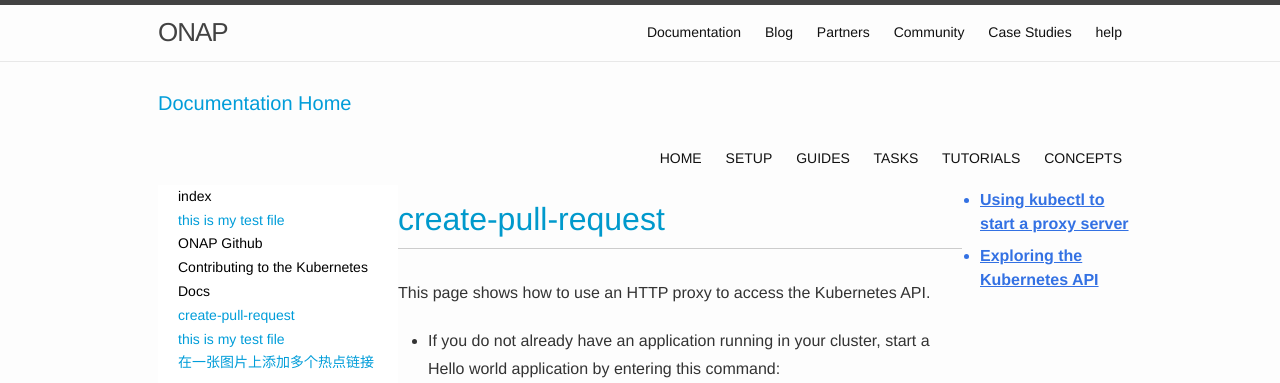
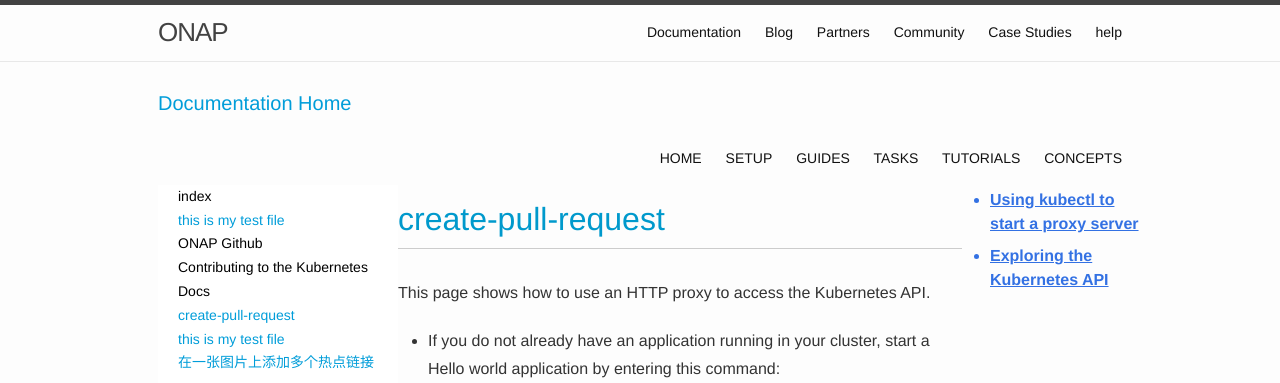
Before and after one commit to pnpdjie/pnpdjie.github.io, a Jekyll site: the page built from docs/home/contribute/create-pull-request.md, in a window 1280 px wide. Shown: the top 383 px of the page. Built offline with Jekyll 4.4.1, drawn with Linux system fonts in a browser that asks for light colours; cached includes are drawn as plain includes.

Commit message:
fix markdown-toc right position in different resolution

```diff
--- a/_sass/_base.sass
+++ b/_sass/_base.sass
@@ -33,7 +33,7 @@
 #docsContent
 	position: relative
 	float: left
-	width: 100%
+	width: calc(100% - 150px)
 
 	$toc-margin: 15px
 	$header-clearance: $header-height + 20px
@@ -276,5 +276,5 @@
 	width: 150px
 	position: fixed
 	top: 160px
-	right: 150px
+	right: 0
 	list-style: none
--- a/_sass/_desktop.sass
+++ b/_sass/_desktop.sass
@@ -16,3 +16,6 @@
 
 	#docsContent
 		width: calc(100% - 400px)
+
+	#markdown-toc
+		right: calc((100% - 1000px)/2)
--- a/_sass/_tablet.sass
+++ b/_sass/_tablet.sass
@@ -0,0 +1 @@
+@media screen and (min-width: 750px)
```
